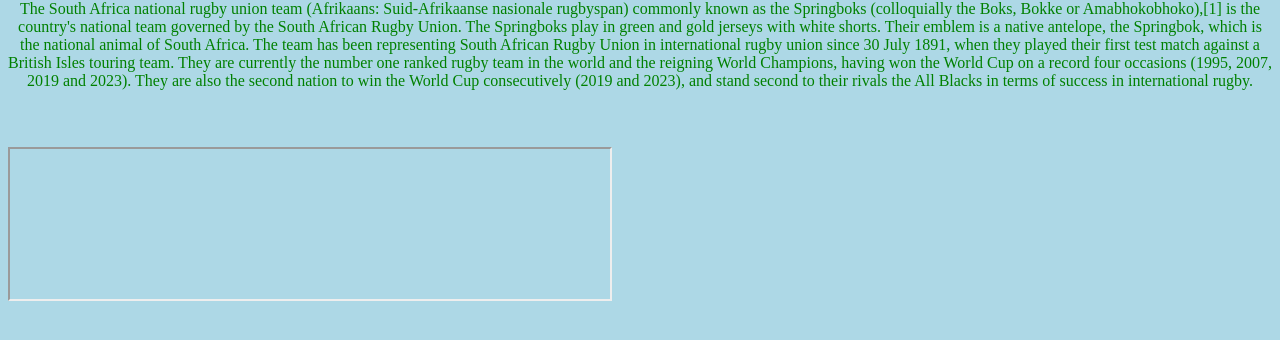
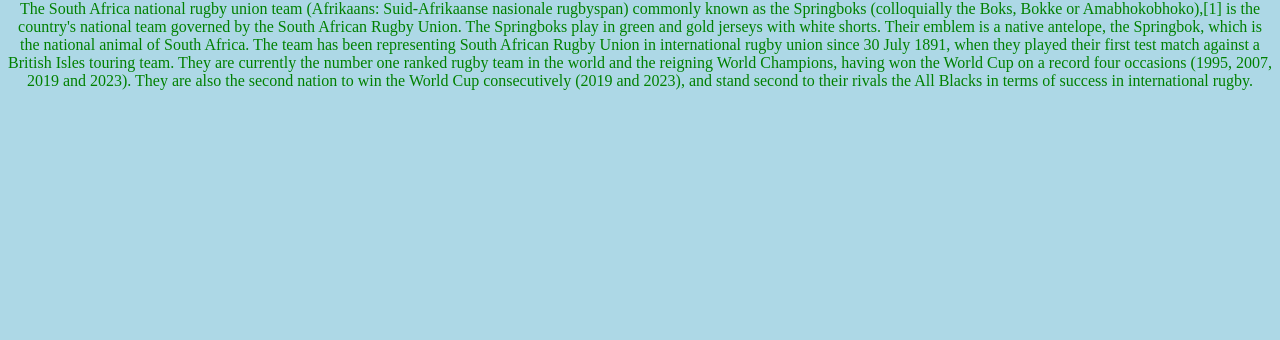
Before and after one commit to DannyOrrell/page, a plain HTML site: page index.html in a window 1280 px wide. Shown: the part 420-760 px from the top of the page. Drawn offline with Linux system fonts and the light colour scheme.

Commit message:
Update index.html

```diff
--- a/index.html
+++ b/index.html
@@ -37,8 +37,6 @@ The South Africa national rugby union team (Afrikaans: Suid-Afrikaanse nasionale
 </h1>
 <br><br>
 
-<iframe width=600>embed/6ZWNEPXLHzc" title="Willie Le Roux has a dark warning for the Saracens rugby team as they head to South Africa" frameborder="0" allow="accelerometer; autoplay; clipboard-write; encrypted-media; gyroscope; picture-in-picture; web-share" allowfullscreen></iframe>
-
 </body>
 
 </html>
```
